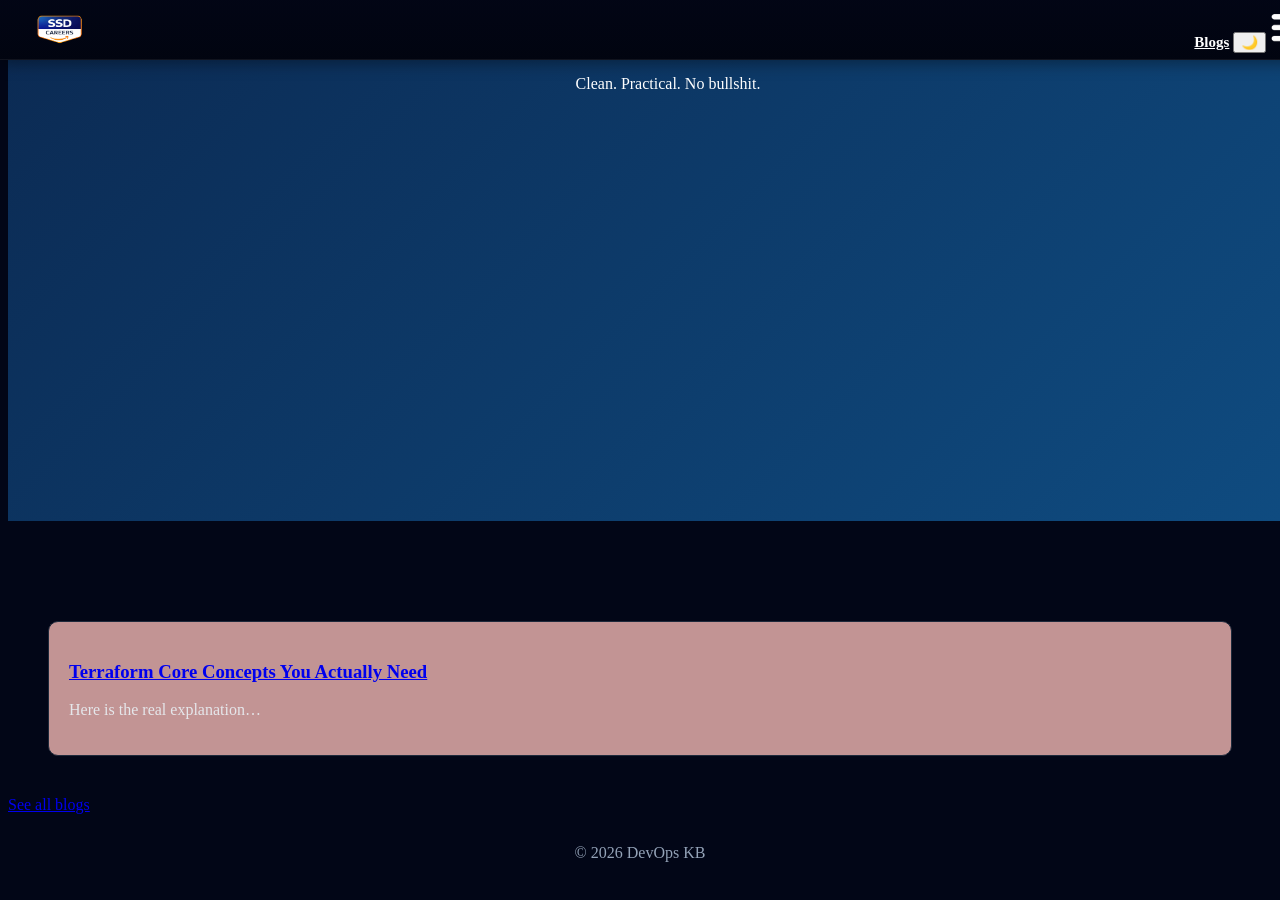
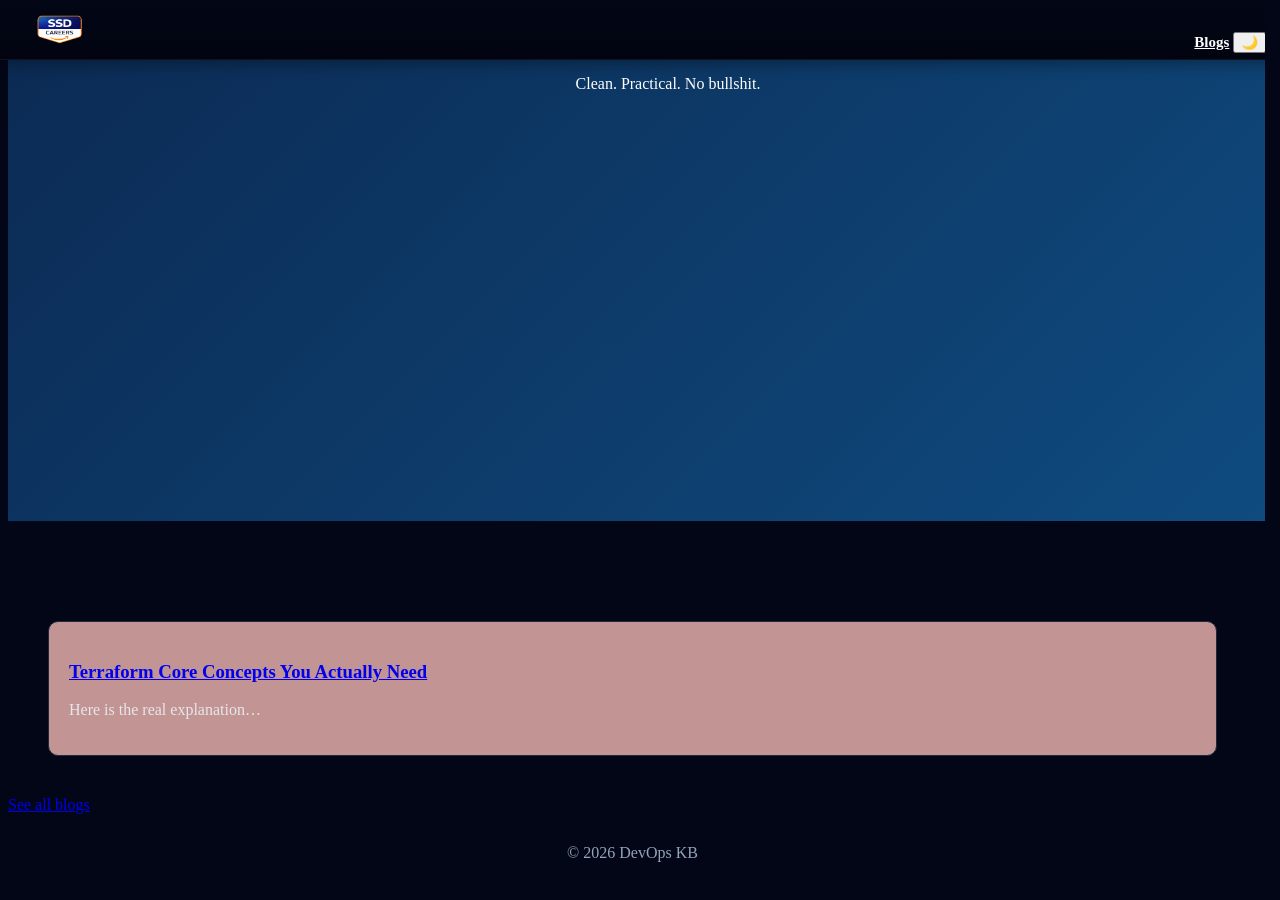
Before and after one commit to RamDhamdar2313/knowledge-base, a Jekyll site: the page built from index.md, in a window 1280 px wide and 900 px high, scrolled down 1687 px. Built offline with Jekyll 4.4.1, drawn with Linux system fonts in a browser that asks for light colours.

Commit message:
Error tuesday

```diff
--- a/assets/css/base.css
+++ b/assets/css/base.css
@@ -20,3 +20,6 @@ body {
   background: var(--bg);
   color: var(--fg);
 }
+html {
+  scrollbar-gutter: stable;
+}
```
